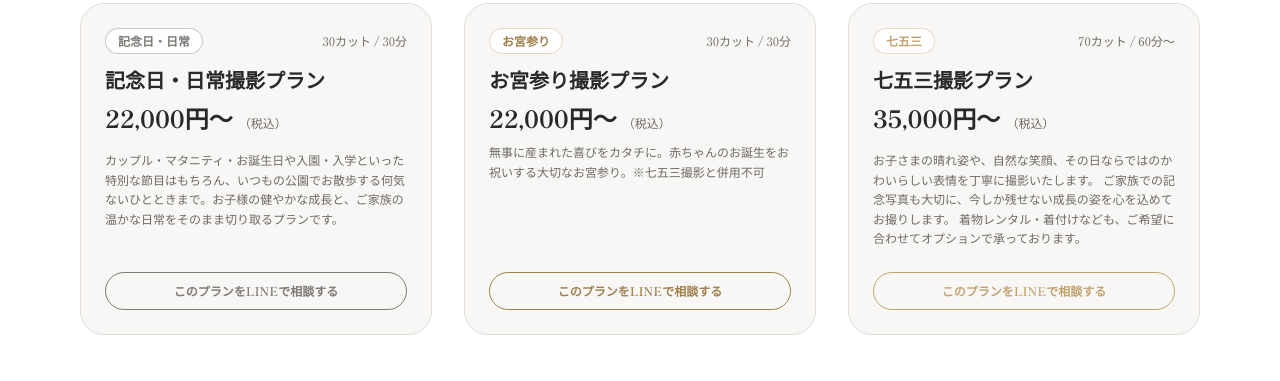
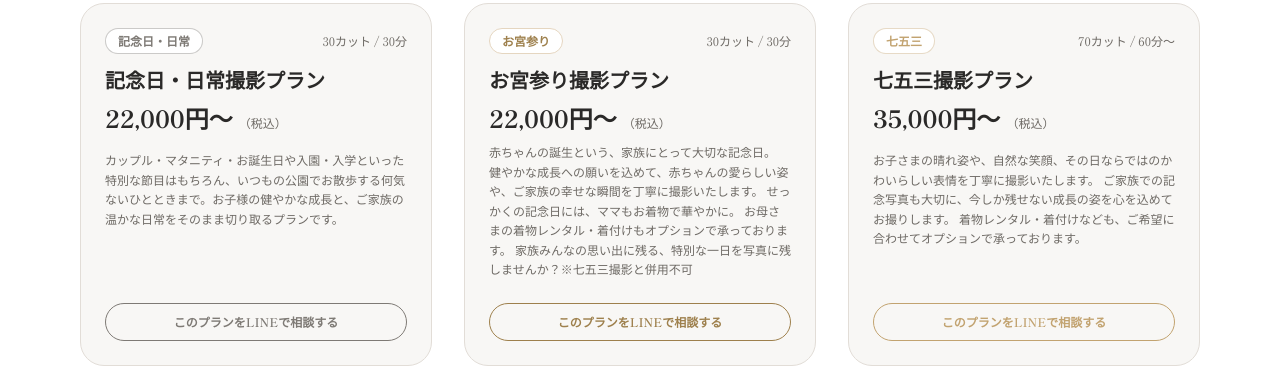
Before and after one commit to emuphotograph-max/noa.., a plain HTML site: page index.html in a window 1280 px wide. Shown: the part 1212-1593 px from the top of the page. Drawn offline with nearby package versions, Linux system fonts and the light colour scheme.

Commit message:
Update index.html

```diff
--- a/index.html
+++ b/index.html
@@ -409,7 +409,14 @@
 
 
                         <p class="text-xs text-muted-text leading-relaxed">
-                            無事に産まれた喜びをカタチに。赤ちゃんのお誕生をお祝いする大切なお宮参り。※七五三撮影と併用不可
+                            赤ちゃんの誕生という、家族にとって大切な記念日。
+
+健やかな成長への願いを込めて、赤ちゃんの愛らしい姿や、ご家族の幸せな瞬間を丁寧に撮影いたします。
+
+せっかくの記念日には、ママもお着物で華やかに。
+お母さまの着物レンタル・着付けもオプションで承っております。
+
+家族みんなの思い出に残る、特別な一日を写真に残しませんか？※七五三撮影と併用不可
                         </p>
                     </div>
                     <div class="p-6 pt-0">
```
